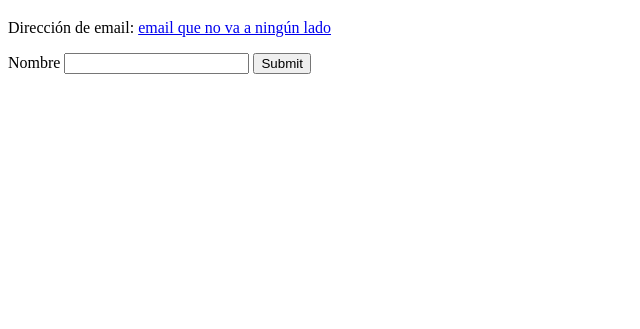
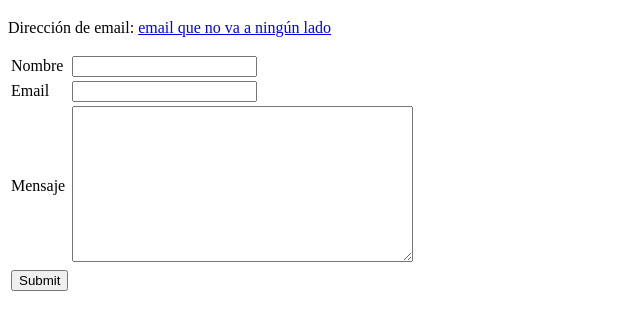
Before and after one commit to hareka28/htmltest, a plain HTML site: page contact.html in a window 1280 px wide. Shown: the part 61-390 px from the top of the page, without its empty margins (0-640 px from the left). Drawn offline with Linux system fonts and the light colour scheme.

Commit message:
new contact

```diff
--- a/contact.html
+++ b/contact.html
@@ -9,10 +9,24 @@
 <body>
     <h1>Contacto</h1>
     <p>Dirección de email: <a href="blank">email que no va a ningún lado</a></p>
-    <form action="index.html">
-        <label>Nombre</label>
-        <input type="email" autocomplete=on>
-        <input type="submit" name="Enviar">
+    <form action="mailto:crashercm16@gmail.com" method="post" enctype="text/plain">
+        <table>
+            <tr>
+                <td><label>Nombre</label></td>
+                <td><input type="text" name="Nombre"></td>
+            </tr>
+            <tr>
+                <td><label for="">Email</label></td>
+                <td><input type="email" name="Email"></td>
+            </tr>
+            <tr>
+                <td><label for="">Mensaje</label></td>
+                <td><textarea name="Mensaje" id="" cols="40" rows="10"></textarea></td>
+            </tr>
+            <tr>
+                <td><input type="submit"></td>
+            </tr>
+        </table>
     </form>
 </body>
 </html>
```
